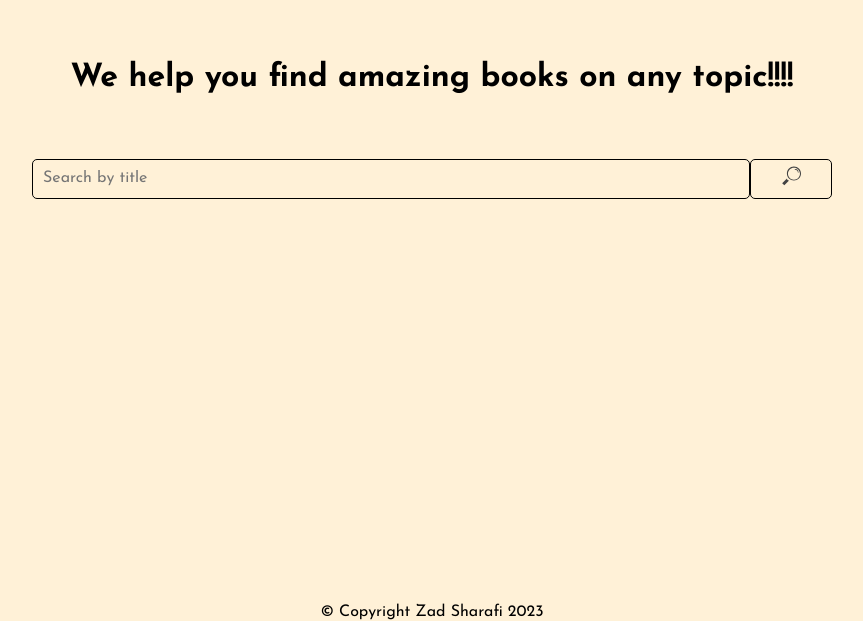
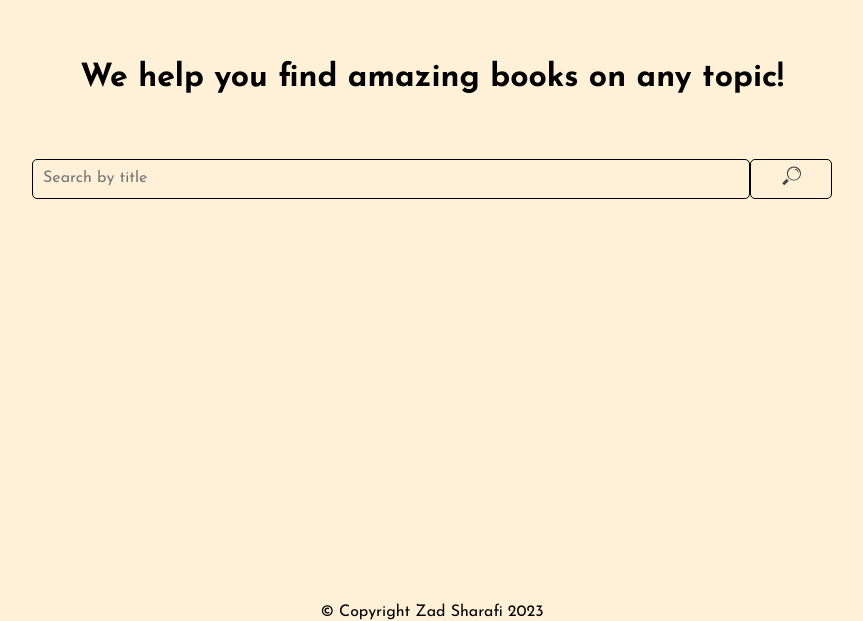
Before and after one commit to Behzadsharafi/GoogleBooks, a React (Vite) app: page / in a window 1280 px wide. Shown: the part 179-800 px from the top of the page, without its empty margins (208-1071 px from the left). Built offline with nearby package versions, Linux system fonts and the light colour scheme.

Commit message:
updates header

```diff
--- a/src/components/Header/Header.jsx
+++ b/src/components/Header/Header.jsx
@@ -3,9 +3,9 @@ import styles from "./Header.module.scss";
 const Header = () => {
   return (
     <div className={styles.header}>
-      <img src="../../src/assets/Header.jpg" alt="Header Image" />
+      <img src="src\assets\Header.jpg" alt="Header Image" />
       <h1 className={styles.header__title}>
-        We help you find amazing books on any topic!!!!
+        We help you find amazing books on any topic!
       </h1>
     </div>
   );
```
